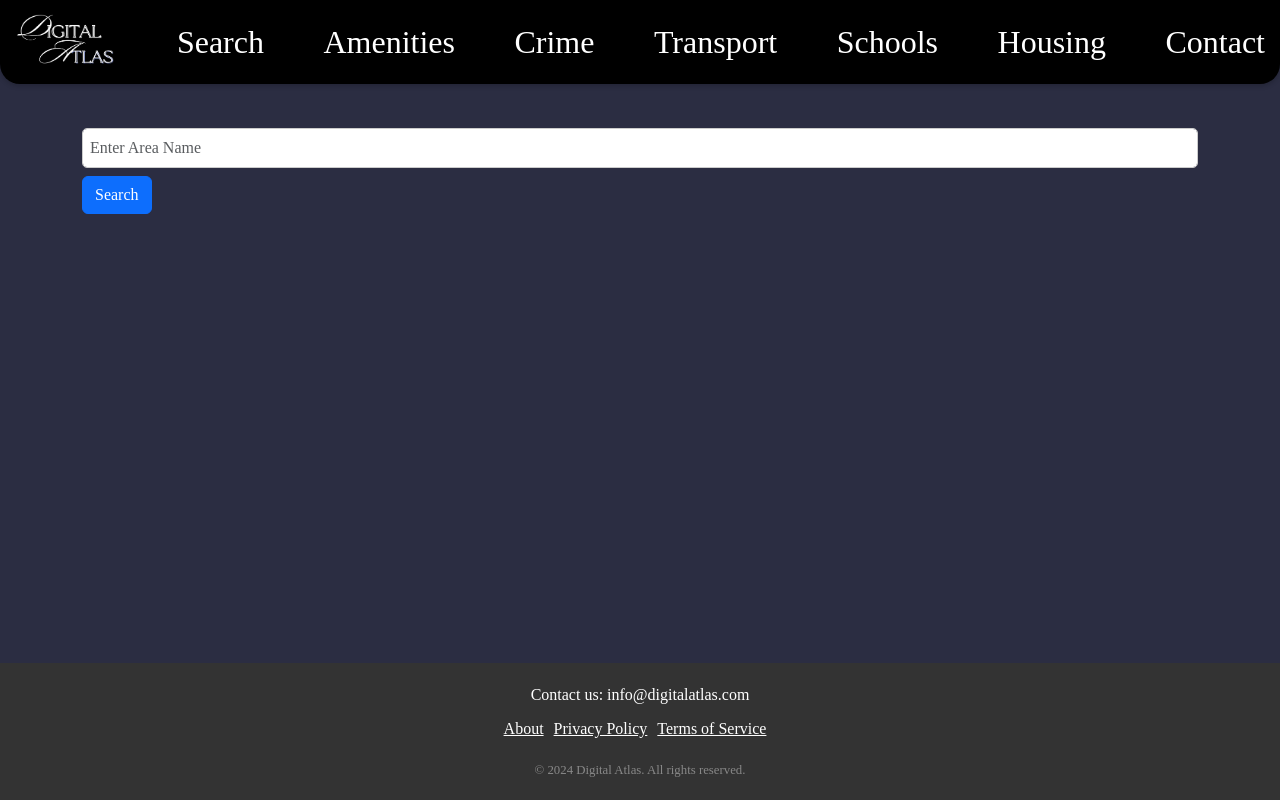
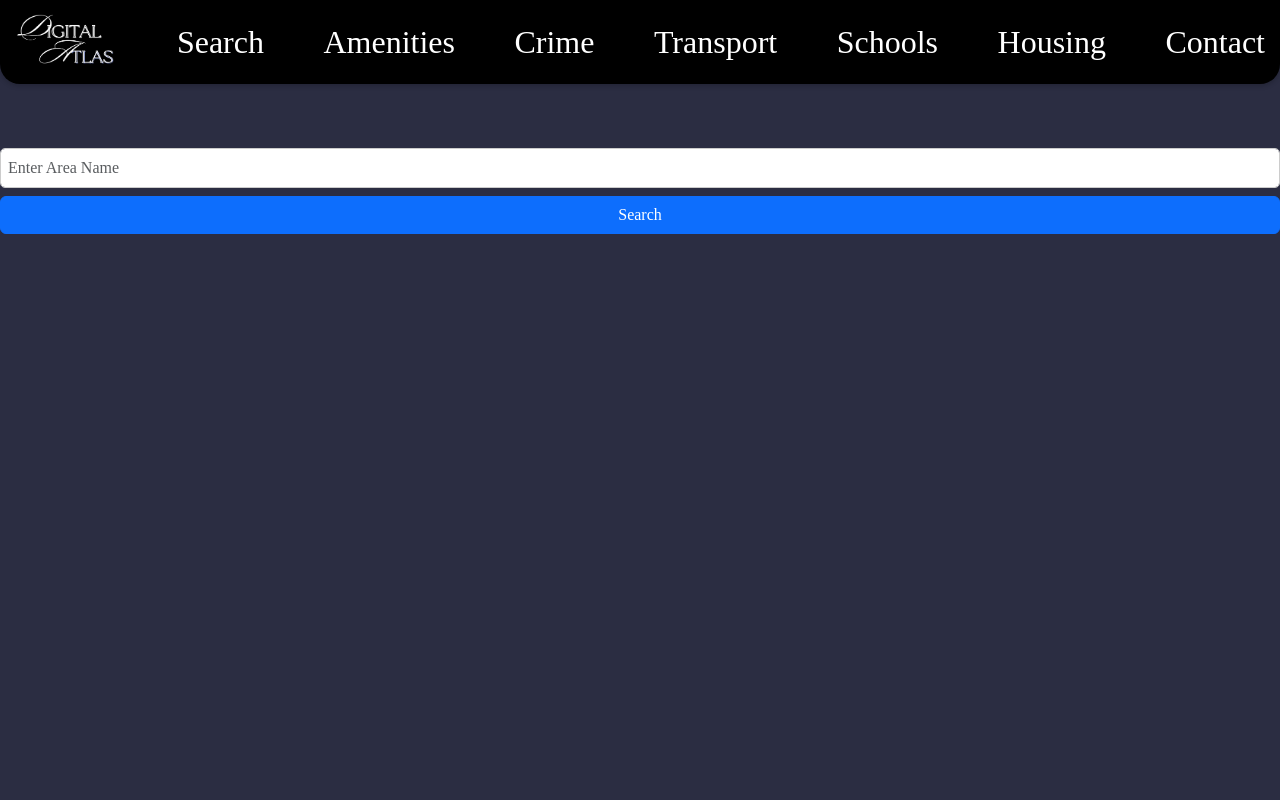
Before and after one commit to jade211/Digital-Atlas, a React (Create React App) app in the folder code/frontend/atlas/: page /crimenav in a window 1280 px wide. Shown: the top 800 px of the page. Built offline with nearby package versions, Linux system fonts and the light colour scheme; the HTML template or start-up script is replaced by a standard one.

Commit message:
Added footer and coded to make it stay in place at the bottom of each page.

```diff
--- a/code/frontend/atlas/src/components/areasearch.jsx
+++ b/code/frontend/atlas/src/components/areasearch.jsx
@@ -1005,6 +1005,139 @@
 
 
 
+// import React, { useState, useEffect } from 'react';
+// import mapboxgl from 'mapbox-gl';
+// import 'mapbox-gl/dist/mapbox-gl.css';
+// import Amenities from './amenities';
+// import Crime from './crime';
+// import Schools from './school';
+// import Transport from './transportation';
+// import House from './house';
+// import Comment from './comment';
+// import { useLocation } from 'react-router-dom';
+// import Footer from './footer';
+
+// function AreaSearch() {
+//   const [searchTerm, setSearchTerm] = useState('');
+//   const [searchOption, setSearchOption] = useState('town'); // Default option
+//   const [searchButtonClicked, setSearchButtonClicked] = useState(false);
+//   const [map, setMap] = useState(null);
+//   const [selectedFeature, setSelectedFeature] = useState(null);
+//   const location = useLocation();
+
+//   useEffect(() => {
+//     const searchParams = new URLSearchParams(location.search);
+//     const query = searchParams.get('query');
+//     if (query) {
+//       // If a search query parameter is present in the URL, set it as the search term
+//       setSearchTerm(query);
+//       // Trigger the search automatically
+//       handleSearch();
+//     }
+//   }, [location.search, searchButtonClicked]);
+
+//   useEffect(() => {
+//     mapboxgl.accessToken = 'pk.eyJ1Ijoic3J1dGhpMTIxIiwiYSI6ImNsc2prYndhejFnMXIybG91MDVnN2V4azUifQ.QWMTwC0egQgM4j66bfF7EQ'; // Replace with your Mapbox access token
+//     const mapInstance = new mapboxgl.Map({
+//       container: 'map',
+//       style: 'mapbox://styles/mapbox/streets-v11',
+//       center: [-6.2603, 53.3498], // Default center coordinates (Dublin, Ireland)
+//       zoom: 10
+//     });
+//     setMap(mapInstance);
+
+//     return () => mapInstance.remove();
+//   }, []);
+
+//   const handleSearch = () => {
+//     setSearchButtonClicked(true);
+//     setSelectedFeature(null); // Reset selected feature
+
+//     if (map && searchTerm.trim() !== '') {
+//       try {
+//         const geocodeApiUrl = `https://api.mapbox.com/geocoding/v5/mapbox.places/${searchTerm}.json?access_token=${mapboxgl.accessToken}`;
+//         fetch(geocodeApiUrl)
+//           .then(response => response.json())
+//           .then(data => {
+//             if (data.features && data.features.length > 0) {
+//               const [longitude, latitude] = data.features[0].center;
+//               new mapboxgl.Marker().setLngLat([longitude, latitude]).addTo(map);
+//               map.flyTo({ center: [longitude, latitude], zoom: 10 });
+//             }
+//           })
+//           .catch(error => console.error('Error fetching location data:', error));
+//       } catch (error) {
+//         console.error('Error searching for location:', error);
+//       }
+//     }
+//   };
+
+//   const handleFeatureSelect = (feature) => {
+//     setSelectedFeature(feature);
+//   };
+
+//   return (
+//     <>
+//     <div style={{ display: 'flex', width: '100%' }}>
+//       {/* Sidebar with background layout */}
+//       <div style={{ width: '10%', backgroundColor: '#000', padding: '20px', display: 'flex', flexDirection: 'column', height: '100vh' }}>
+//         <h3>Features</h3>
+//         <ul style={{ listStyleType: 'none', padding: 0, flex: 1 }}>
+//           <li onClick={() => handleFeatureSelect('amenities')}>Amenities</li>
+//           <li onClick={() => handleFeatureSelect('schools')}>Schools</li>
+//           <li onClick={() => handleFeatureSelect('crime')}>Crime</li>
+//           <li onClick={() => handleFeatureSelect('house')}>House</li>
+//           <li onClick={() => handleFeatureSelect('transport')}>Transport</li>
+//         </ul>
+//       </div>
+//       {/* Main content area */}
+//       <div style={{ width: '80%', marginLeft: '20px' }}>
+//         <div style={{ marginBottom: '20px', display: 'flex', alignItems: 'center' }}>
+//           <label htmlFor="searchTerm" className="form-label" style={{ marginRight: '10px' }}>
+//             Search by Area:
+//           </label>
+//           <input
+//             type="text"
+//             id="searchTerm"
+//             className="form-control"
+//             value={searchTerm}
+//             onChange={(e) => setSearchTerm(e.target.value)}
+//             style={{ marginRight: '10px' }}
+//           />
+//           <select
+//             value={searchOption}
+//             onChange={(e) => setSearchOption(e.target.value)}
+//           >
+//             <option value="city">Town</option>
+//             <option value="state">County</option>
+//           </select>
+//           <button onClick={handleSearch}>Search</button>
+//         </div>
+//         <div id="map" style={{ width: '100%', height: '400px', marginBottom: '20px', border: '2px solid #ccc', borderRadius: '5px', overflow: 'hidden' }}></div>
+//         {searchButtonClicked && searchTerm.trim() !== '' && selectedFeature && (
+//           <div>
+//             {selectedFeature === 'amenities' && <Amenities searchTerm={searchTerm} searchOption={searchOption} />}
+//             {selectedFeature === 'schools' && <Schools searchTerm={searchTerm} searchOption={searchTerm} />}
+//             {selectedFeature === 'crime' && <Crime searchTerm={searchTerm} />}
+//             {selectedFeature === 'house' && <House searchTerm={searchTerm} />}
+//             {selectedFeature === 'transport' && <Transport searchTerm={searchTerm} searchOption={searchTerm} />}
+//             <Comment />
+//           </div>
+//         )}
+//       </div>
+//     </div>
+//     <Footer />
+//     </>
+//   );
+// }
+
+// export default AreaSearch;
+
+
+
+
+
+
 import React, { useState, useEffect } from 'react';
 import mapboxgl from 'mapbox-gl';
 import 'mapbox-gl/dist/mapbox-gl.css';
@@ -1078,7 +1211,7 @@ function AreaSearch() {
 
   return (
     <>
-    <div style={{ display: 'flex', width: '100%' }}>
+    <div style={{ display: 'flex', width: '100%', minHeight: '100vh', overflowX: 'hidden' }}>
       {/* Sidebar with background layout */}
       <div style={{ width: '10%', backgroundColor: '#000', padding: '20px', display: 'flex', flexDirection: 'column', height: '100vh' }}>
         <h3>Features</h3>
@@ -1090,8 +1223,11 @@ function AreaSearch() {
           <li onClick={() => handleFeatureSelect('transport')}>Transport</li>
         </ul>
       </div>
+
+
+
       {/* Main content area */}
-      <div style={{ width: '80%', marginLeft: '20px' }}>
+      <div style={{ width: '80%', marginLeft: '20px', overflowY: 'auto' }}>
         <div style={{ marginBottom: '20px', display: 'flex', alignItems: 'center' }}>
           <label htmlFor="searchTerm" className="form-label" style={{ marginRight: '10px' }}>
             Search by Area:
--- a/code/frontend/atlas/src/components/crime-navbar.jsx
+++ b/code/frontend/atlas/src/components/crime-navbar.jsx
@@ -478,9 +478,11 @@ function CrimeNav() {
       setSearchClicked(true);
     };
 
+
     return (
       <>
-      <div className="container mt-4">
+      <div style={{ display: 'flex', flexDirection: 'column', minHeight: '100vh' }}>
+        <div className="container mt-4"></div>
         <input
           type="text"
           placeholder="Enter Area Name"
@@ -493,6 +495,7 @@ function CrimeNav() {
         </button>
         {searchClicked && !data && <p>Loading...</p>}
         {data && (
+
           <div className="result-container">
             <h2 className="mb-3">Top 10 Crimes of the Area</h2>
             <pre style={{ fontSize: '16px', lineHeight: '1.5' }}>{formatCrimeData()}</pre>
--- a/code/frontend/atlas/src/components/footer.jsx
+++ b/code/frontend/atlas/src/components/footer.jsx
@@ -1,10 +1,33 @@
+
+// import React from 'react';
+// import { Link } from 'react-router-dom';
+
+// function Footer() {
+//   return (
+//     <footer style={{ position: 'fixed', bottom: 0, width: '100%', backgroundColor: '#333', color: '#fff', padding: '20px' }}>
+//       <div className="contact-info">
+//         <p>Contact us: info@digitalatlas.com</p>
+//         <ul style={{ listStyleType: 'none', padding: 0 }}>
+//           <li><Link to="/about" style={{ color: '#fff' }}>About</Link></li>
+//           <li><Link to="/privacy" style={{ color: '#fff' }}>Privacy Policy</Link></li>
+//           <li><Link to="/terms" style={{ color: '#fff' }}>Terms of Service</Link></li>
+//         </ul>
+//       </div>
+//       <div className="copyright">&copy; {new Date().getFullYear()} Digital Atlas. All rights reserved.</div>
+//     </footer>
+//   );
+// }
+
+// export default Footer;
+
+
 
 import React from 'react';
 import { Link } from 'react-router-dom';
 
 function Footer() {
   return (
-    <footer style={{ position: 'fixed', bottom: 0, width: '100%', backgroundColor: '#333', color: '#fff', padding: '20px' }}>
+    <footer style={{ width: '100%', backgroundColor: '#333', color: '#fff', padding: '20px' }}>
       <div className="contact-info">
         <p>Contact us: info@digitalatlas.com</p>
         <ul style={{ listStyleType: 'none', padding: 0 }}>
@@ -18,4 +41,5 @@ function Footer() {
   );
 }
 
+
 export default Footer;
--- a/code/frontend/atlas/src/components/house-navbar.jsx
+++ b/code/frontend/atlas/src/components/house-navbar.jsx
@@ -3015,7 +3015,7 @@ const HouseNav = () => {
 
   return (
     <>
-    <div>
+    <div style={{ display: 'flex', flexDirection: 'column', minHeight: '100vh' }}>
       <h1>Housing and Rent Prices</h1>
       <div>
         <label htmlFor="searchTerm">Search by Area:</label>
--- a/code/frontend/atlas/src/components/school-navbar.jsx
+++ b/code/frontend/atlas/src/components/school-navbar.jsx
@@ -191,8 +191,9 @@ function SchoolsNav() {
 
   return (
     <>
-    <div className="container mt-4">
-      <div className="mb-3">
+    <div style={{ display: 'flex', flexDirection: 'column', minHeight: '100vh' }}>
+      <div className="container mt-4">
+        <div className="mb-3"></div>
         <label htmlFor="searchTerm" className="form-label">
           Search by Locality or Country:
         </label>
--- a/code/frontend/atlas/src/components/transportation-navbar.jsx
+++ b/code/frontend/atlas/src/components/transportation-navbar.jsx
@@ -778,8 +778,7 @@ function TransportNav() {
 
   return (
     <>
-    <div className="container mt-4">
-
+    <div style={{ display: 'flex', flexDirection: 'column', minHeight: '100vh' }}>
       <div className="mb-3">
         <label htmlFor="searchTerm" className="form-label">
           Search by Locality or Country:
```
